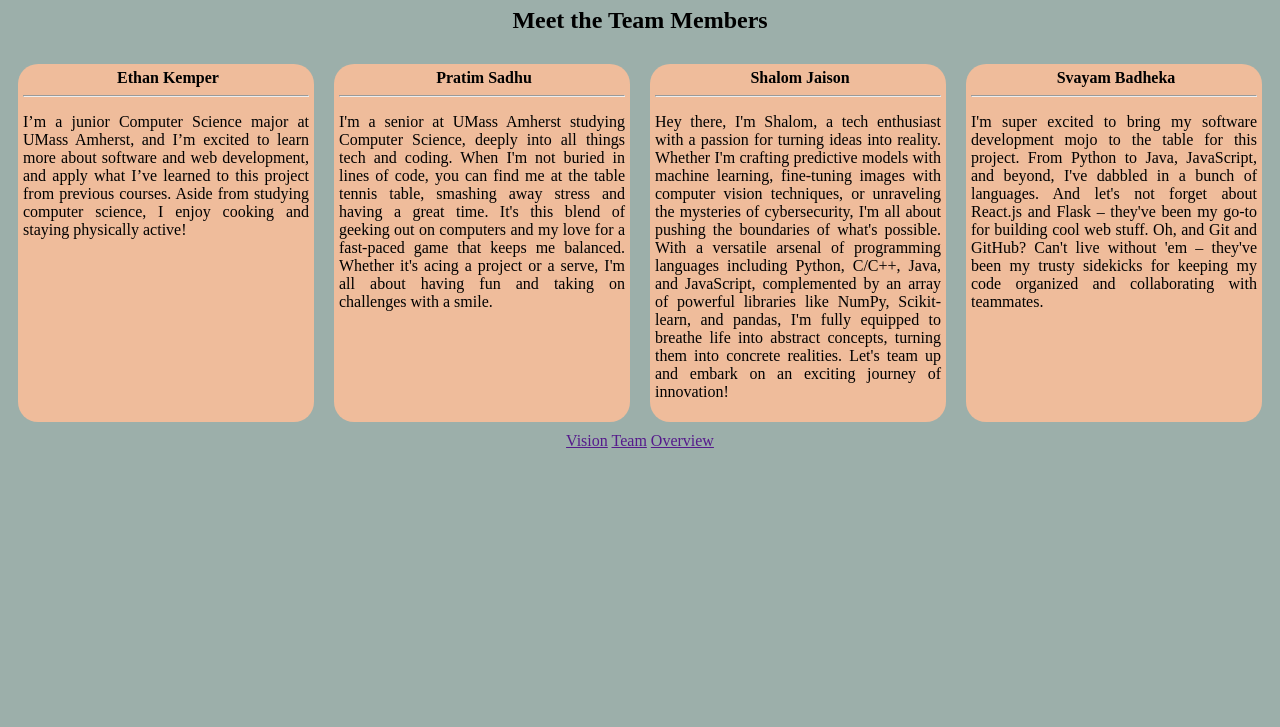
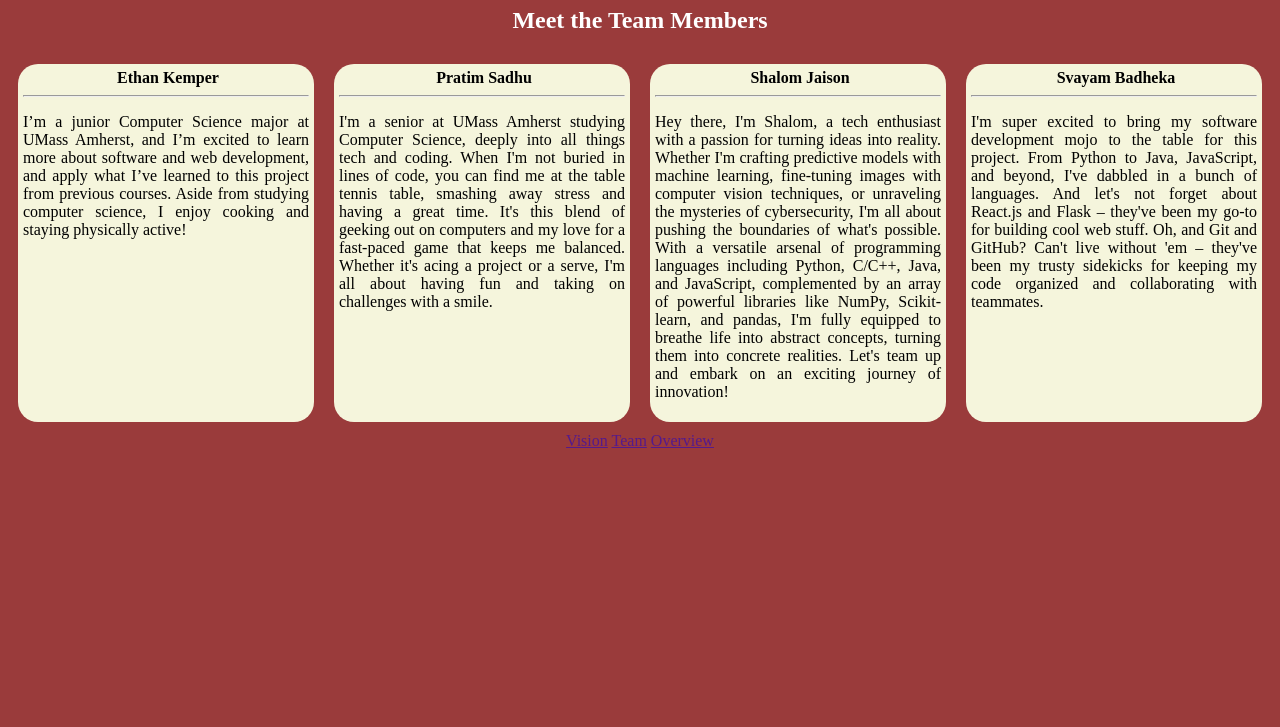
Before and after one commit to pratimsadhu/Minuteman-Marketplace, a website: page src/docs/milestone-01/index.html in a window 1280 px wide. Shown: the part 73-800 px from the top of the page. Drawn offline with Linux system fonts and the light colour scheme.

Commit message:
Color changed

```diff
--- a/src/docs/milestone-01/styles.css
+++ b/src/docs/milestone-01/styles.css
@@ -1,9 +1,10 @@
 #team, #vision {
     text-align: center;
+    color: white;
 }
 
 body {
-    background-color: #9CAFAA;
+    background-color: #9A3B3B;
 }
 
 .bio-name {
@@ -15,10 +16,11 @@ body {
 }
 
 .bio {
+    color: black;
     padding: 5px;
     width: 25%;
     margin:10px;
-    background-color: #EFBC9B;
+    background-color: #F5F5DC;
     border-radius: 20px;
 }
 
```
